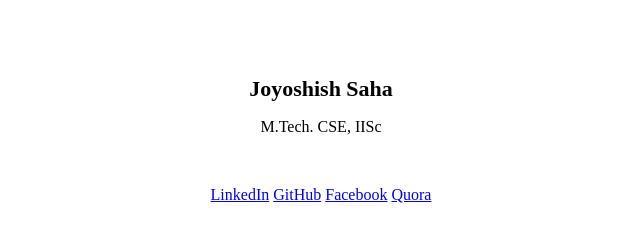
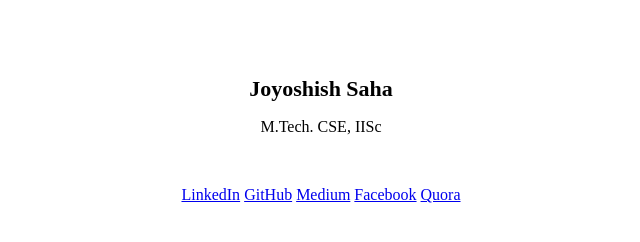
Before and after one commit to Joyoshish/Joyoshish.github.io, a plain HTML site: page index.html in a window 1280 px wide. Shown: the whole page, without its empty margins (319-959 px from the left). Drawn offline with Linux system fonts and the light colour scheme.

Commit message:
Update index.html

```diff
--- a/index.html
+++ b/index.html
@@ -3,4 +3,4 @@
 <p style="text-align: center;"><strong><span style="font-size: 22px;">Joyoshish Saha</span></strong></p>
 <p style="text-align: center;">M.Tech. CSE, IISc</p>
 <p style="text-align: center;"><br></p>
-<p style="text-align: center;"><a href="https://www.linkedin.com/in/joyoshishsaha/" rel="noopener noreferrer" target="_blank">LinkedIn</a> <a href="https://github.com/Joyoshish" rel="noopener noreferrer" target="_blank">GitHub</a> <a href="https://www.facebook.com/joyoshish/" rel="noopener noreferrer" target="_blank">Facebook</a> <a href="https://www.quora.com/profile/%E0%A6%9C%E0%A7%9F%E0%A7%8B%E0%A6%B6%E0%A7%80%E0%A6%B7-%E0%A6%B8%E0%A6%BE%E0%A6%B9%E0%A6%BE-Joyoshish-Saha" rel="noopener noreferrer" target="_blank">Quora</a></p>
+<p style="text-align: center;"><a href="https://www.linkedin.com/in/joyoshishsaha/" rel="noopener noreferrer" target="_blank">LinkedIn</a> <a href="https://github.com/Joyoshish" rel="noopener noreferrer" target="_blank">GitHub</a> <a href="https://medium.com/@joyoshish" rel="noopener noreferrer" target="_blank">Medium</a> <a href="https://www.facebook.com/joyoshish/" rel="noopener noreferrer" target="_blank">Facebook</a> <a href="https://www.quora.com/profile/%E0%A6%9C%E0%A7%9F%E0%A7%8B%E0%A6%B6%E0%A7%80%E0%A6%B7-%E0%A6%B8%E0%A6%BE%E0%A6%B9%E0%A6%BE-Joyoshish-Saha" rel="noopener noreferrer" target="_blank">Quora</a></p>
```
